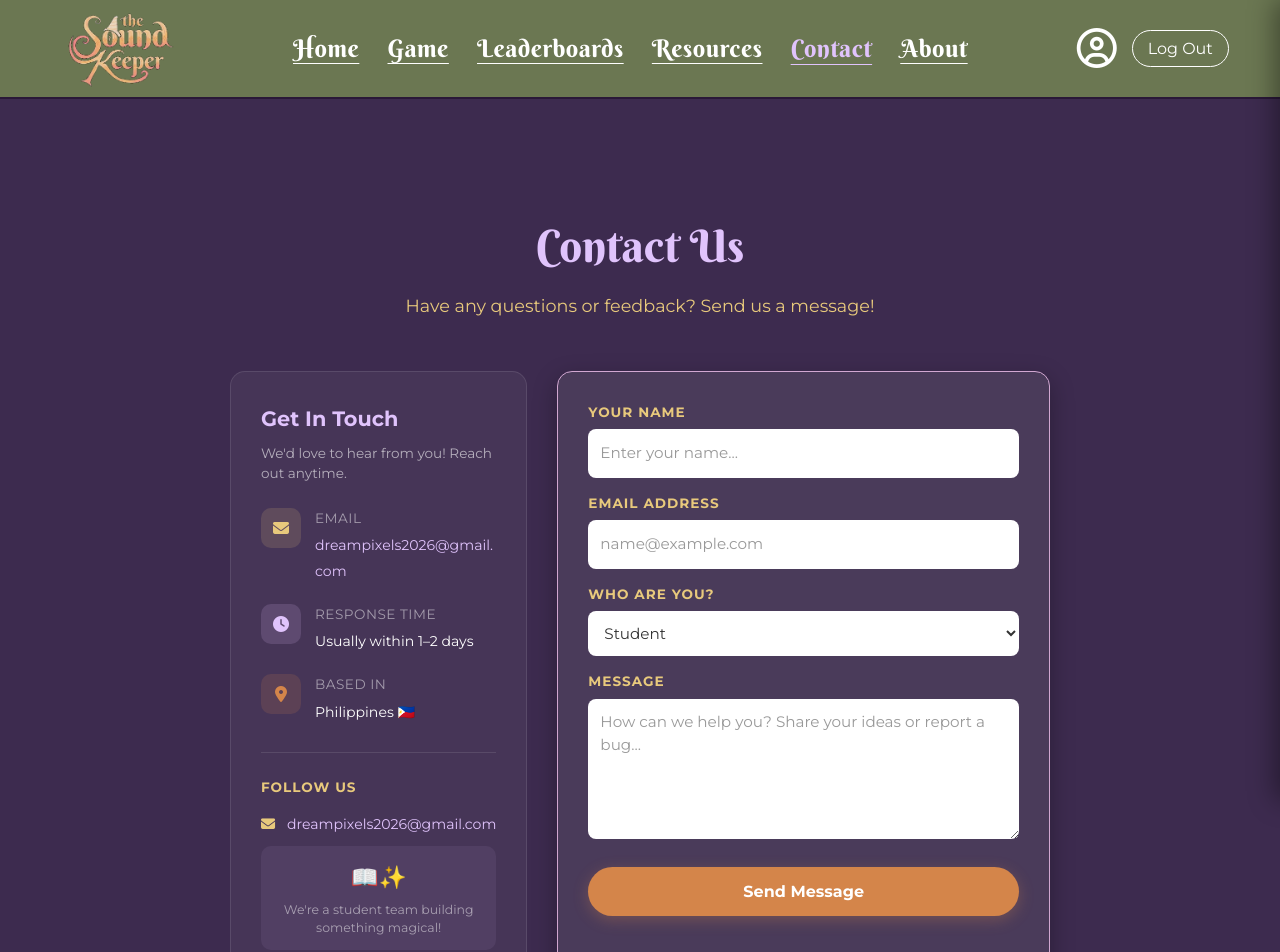
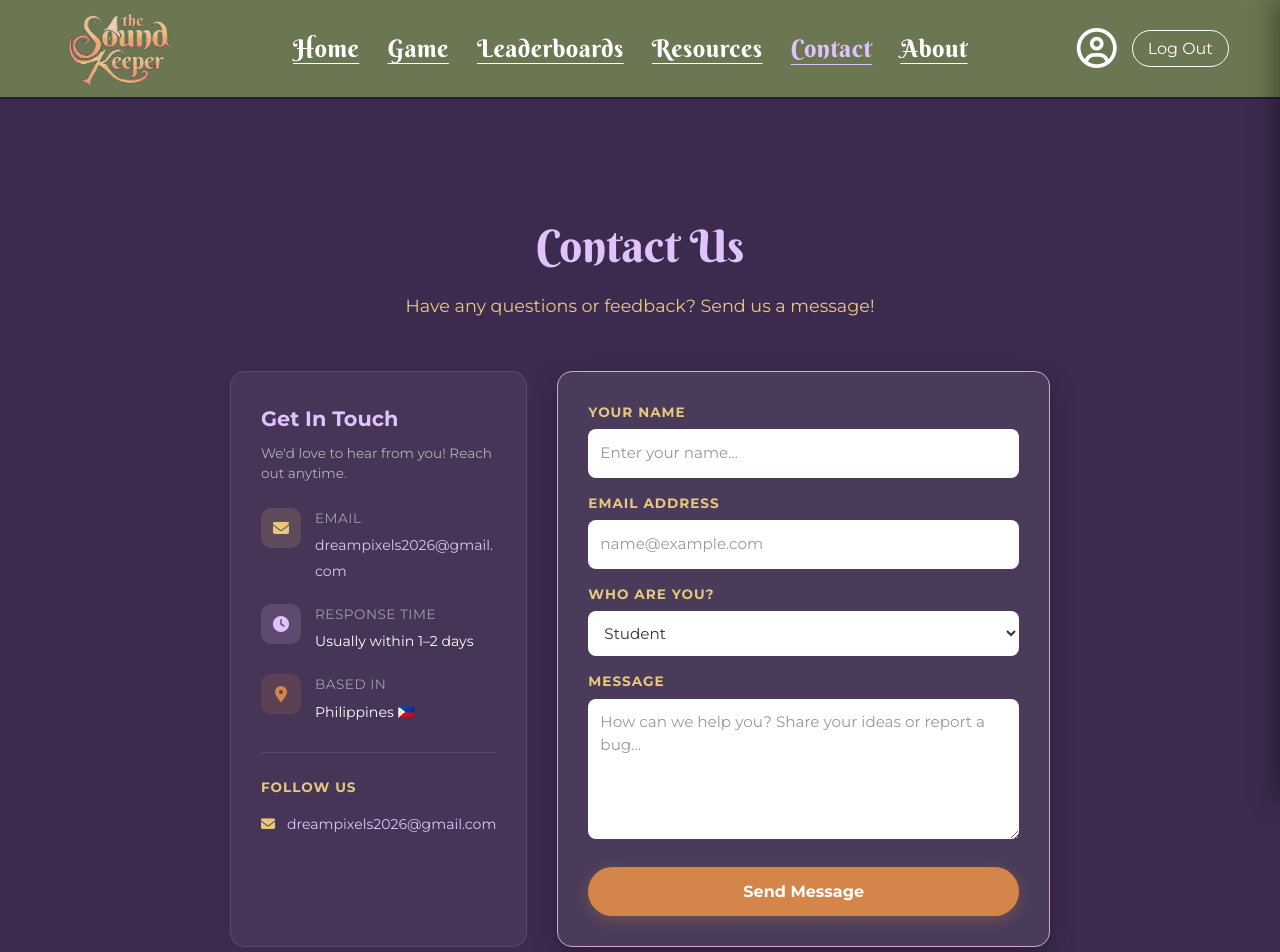
Before and after one commit to eldestdaughterr11/Magic-Reader-New-Game-Site, a React (Vite) app: page /contact in a window 1280 px wide. Shown: the top 952 px of the page. Built offline with nearby package versions, Linux system fonts and the light colour scheme; no server answers; the database is empty; sample sign-in values are in the browser's storage.

Commit message:
Remove fun note emoji section from Contact left card

```diff
--- a/src/pages/Contact.jsx
+++ b/src/pages/Contact.jsx
@@ -135,20 +135,7 @@ function Contact() {
             dreampixels2026@gmail.com
           </a>
 
-          {/* Fun note at bottom */}
-          <div style={{
-            marginTop: 'auto',
-            paddingTop: '24px',
-            backgroundColor: 'rgba(224,195,252,0.07)',
-            borderRadius: '10px',
-            padding: '14px',
-            textAlign: 'center'
-          }}>
-            <span style={{ fontSize: '1.4rem' }}>📖✨</span>
-            <p style={{ margin: '6px 0 0', fontSize: '0.78rem', color: 'rgba(255,255,255,0.5)', lineHeight: '1.4' }}>
-              We're a student team building something magical!
-            </p>
-          </div>
+
 
         </div>
 
```
